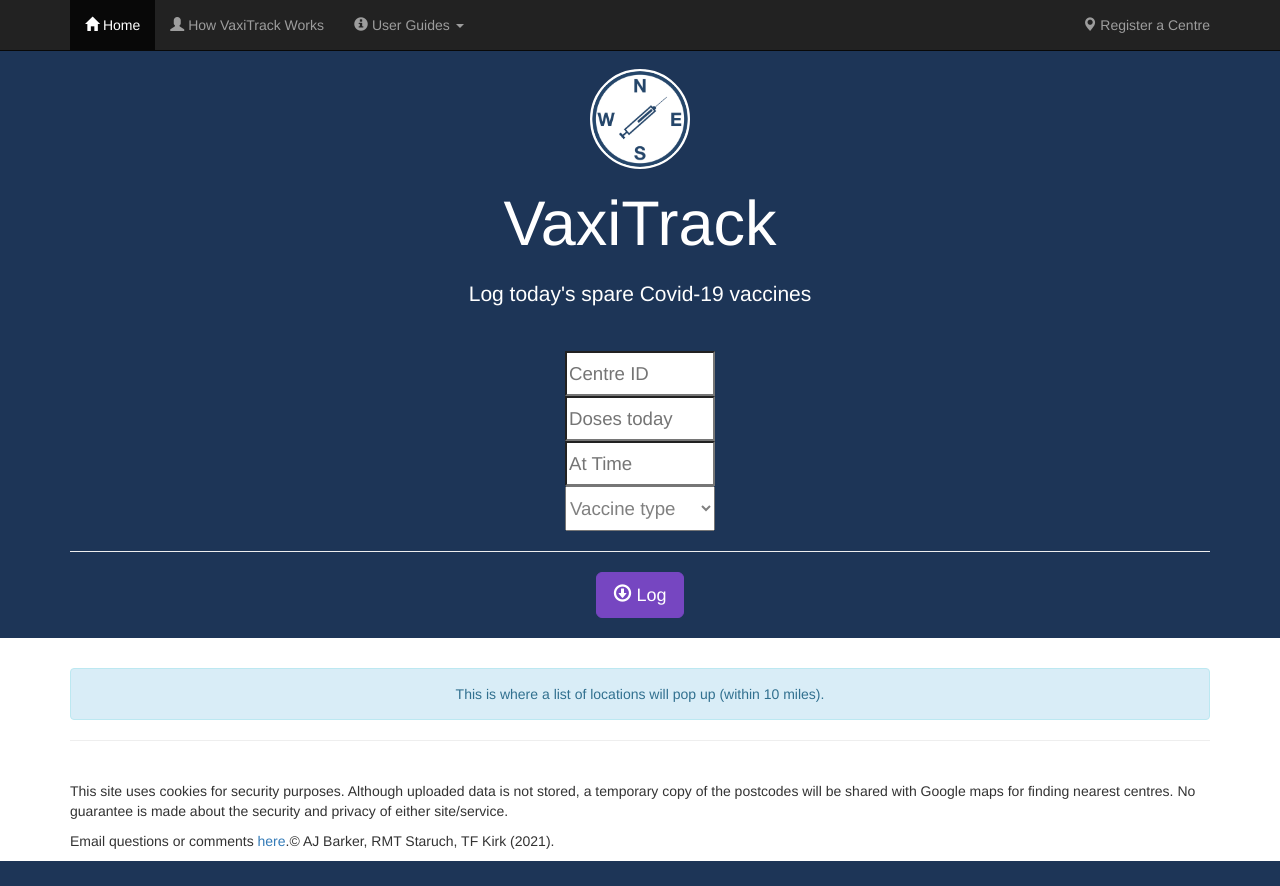
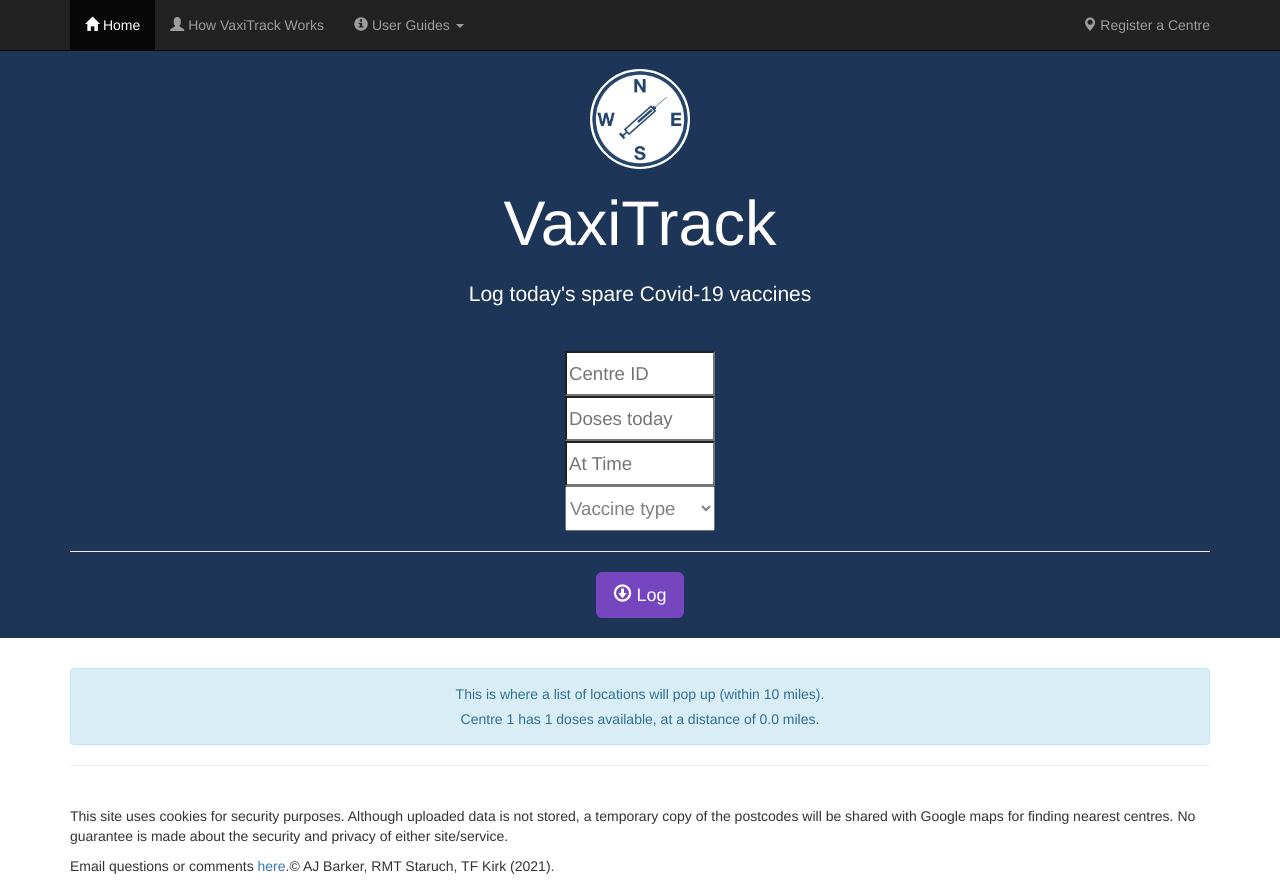
Before and after one commit to ajbarker93/vaxi_track, a Django app: page /vaxpage/ in a window 1280 px wide. Before the commit the page ends 861 px from the top, so only its background shows below. Run offline with Django 3.2, Linux system fonts and the light colour scheme; tables that the repository leaves empty hold one stand-in row (values such as "Sample post"); some libraries are stand-ins or nearby versions.

Commit message:
implemented server queries for user and vax.

```diff
--- a/vaxitrack/templates/base.html
+++ b/vaxitrack/templates/base.html
@@ -105,7 +105,7 @@
       </li>
     </ul>
     <ul class="nav navbar-nav navbar-right">
-      <li><a href="regpage.html"><span class="glyphicon glyphicon-map-marker"></span> Register a Centre</a></li>
+      <li><a href="/regpage"><span class="glyphicon glyphicon-map-marker"></span> Register a Centre</a></li>
     </ul>
   </div>
 </nav>
--- a/vaxitrack/templates/userpage.html
+++ b/vaxitrack/templates/userpage.html
@@ -24,8 +24,8 @@
   </div>
   <hr>
 </div>
-<div class="container">
-  <p class="center"><img src="static/ox_map_v1.png"/></p>
+<div class="img-container">
+  {% load static %}<img src="{% static 'ox_map_v1.png' %}">
 </div>
 
 {% include 'small_footer.html' %}
--- a/vaxitrack/templates/vaxpage.html
+++ b/vaxitrack/templates/vaxpage.html
@@ -19,7 +19,7 @@
         <option value="oxford-az">Oxford-AZ</option>
         <option value="pfizer">Pfizer</option>
       </select>
-      <hr />
+      <hr>
       <type="button" class="btn btn-lg btn-primary"><span class="glyphicon glyphicon-download"></span> Log
     </form>
   </div>
@@ -27,6 +27,9 @@
 <div class="container">
   <div class="alert alert-info text-center" role="alert">
     <p>This is where a list of locations will pop up (within 10 miles).</p>
+    {% for c_d in cent_dists %}
+      <p> Centre {{c_d.0.id}} has {{c_d.0.doses_available}} doses available, at a distance of {{c_d.1}} miles. </p>
+    {% endfor %}
   </div>
   <hr>
 </div>
--- a/vaxitrack/urls.py
+++ b/vaxitrack/urls.py
@@ -1,4 +1,5 @@
 from django.urls import path, include
+from django.conf.urls.static import static
 
 from . import views
 
--- a/vaxitrack/views.py
+++ b/vaxitrack/views.py
@@ -20,7 +20,11 @@ def userpage(request):
 
 def vaxpage(request):
     # return HttpResponse('Hello from Python!')
-    return render(request, "vaxpage.html")
+    user = User.objects.all()[0]
+    cents = Centre.objects.all()
+    dists = [ np.linalg.norm(user.location - c.location, ord=2) for c in cents ]
+    cent_dists = list(zip(cents, dists))
+    return render(request, "vaxpage.html", {'cent_dists': cent_dists})
 
 def regpage(request):
     # return HttpResponse('Hello from Python!')
--- a/vaxitracksite/settings.py
+++ b/vaxitracksite/settings.py
@@ -125,6 +125,7 @@ USE_TZ = True
 # Static files (CSS, JavaScript, Images)
 # https://docs.djangoproject.com/en/3.1/howto/static-files/
 
+STATIC_ROOT = os.path.join(BASE_DIR, 'static')
 STATIC_URL = '/static/'
 
 # Activate Django-Heroku. Needs to come last.
```
